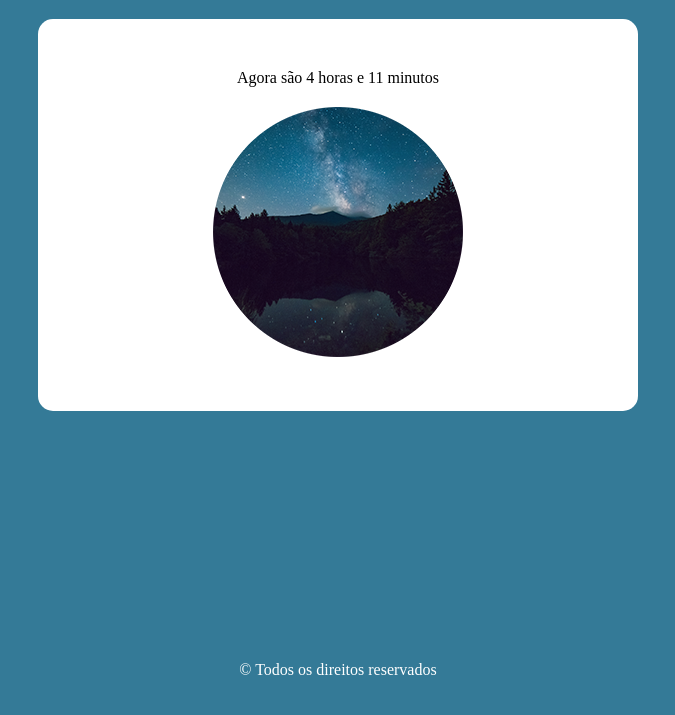
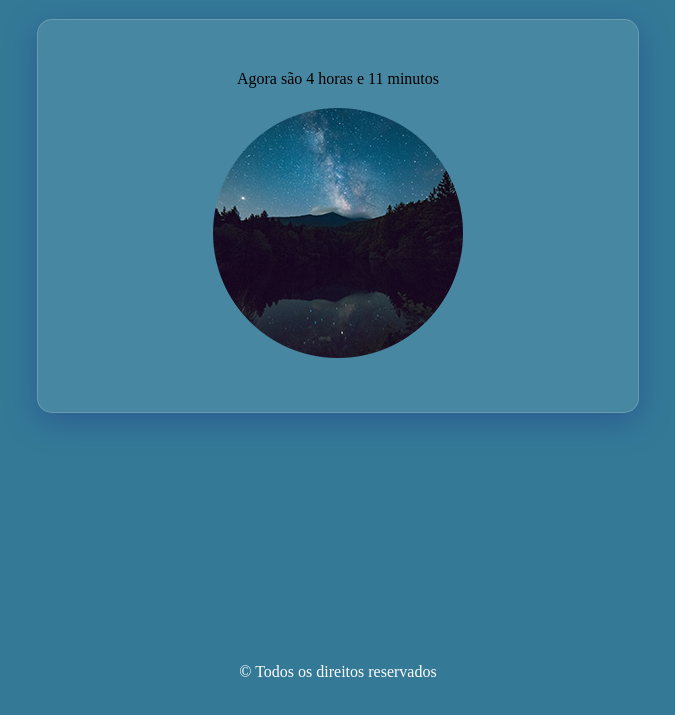
Before and after one commit to Tiagow-san/Hora_do_Dia, a plain HTML site: page index.html in a window 1280 px wide. Shown: the part 61-776 px from the top of the page, without its empty margins (302-977 px from the left). Drawn offline with Linux system fonts and the light colour scheme.

Commit message:
Update style.css

```diff
--- a/style.css
+++ b/style.css
@@ -12,9 +12,14 @@ section {
     padding: 50px;
     background-color: white;
     width: 500px;
-    border-radius: 15px;
     color: black;
     margin: auto;
+    background: rgba(255, 255, 255, 0.1);
+    box-shadow: 0 8px 32px 0 rgba(31, 38, 135, 0.37);
+    backdrop-filter: blur(4px);
+    -webkit-backdrop-filter: blur(4px);
+    border-radius: 15px;
+    border: 1px solid rgba(255, 255, 255, 0.18);
 }
 
 footer {
```
